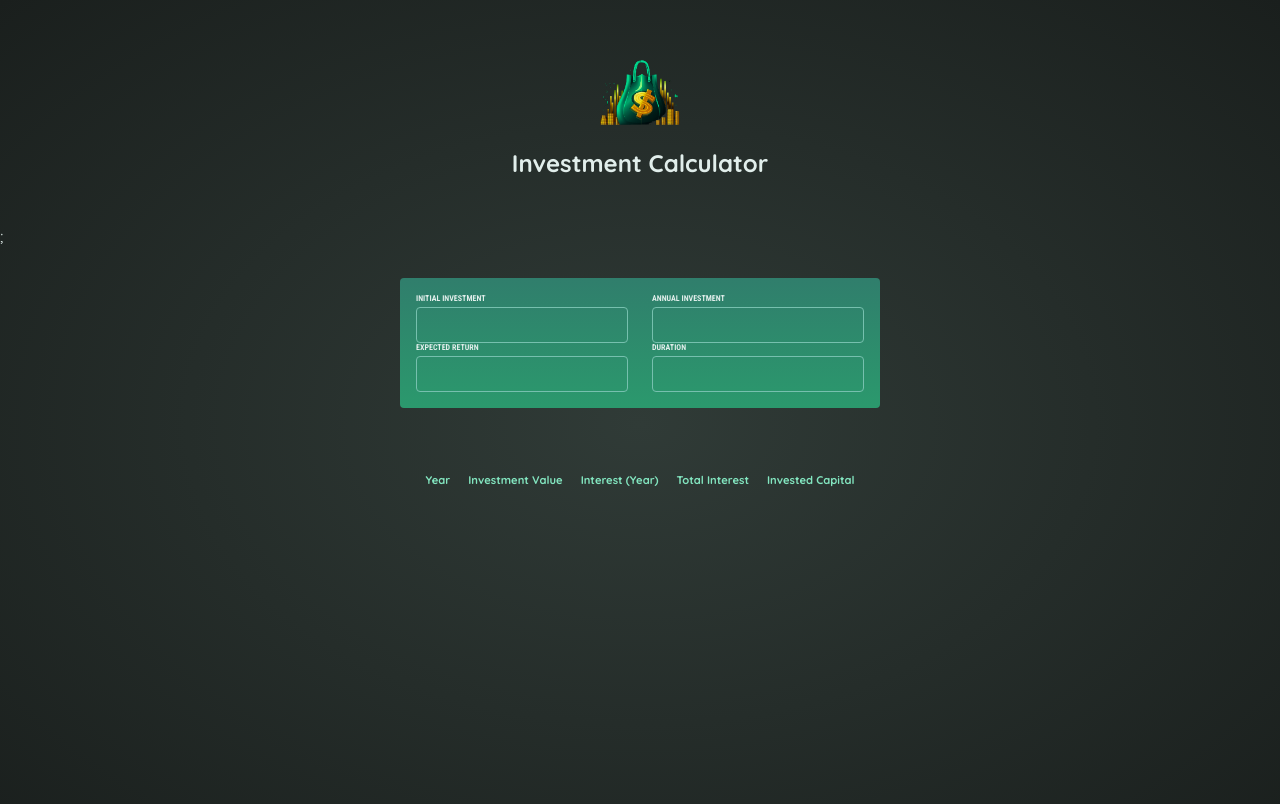
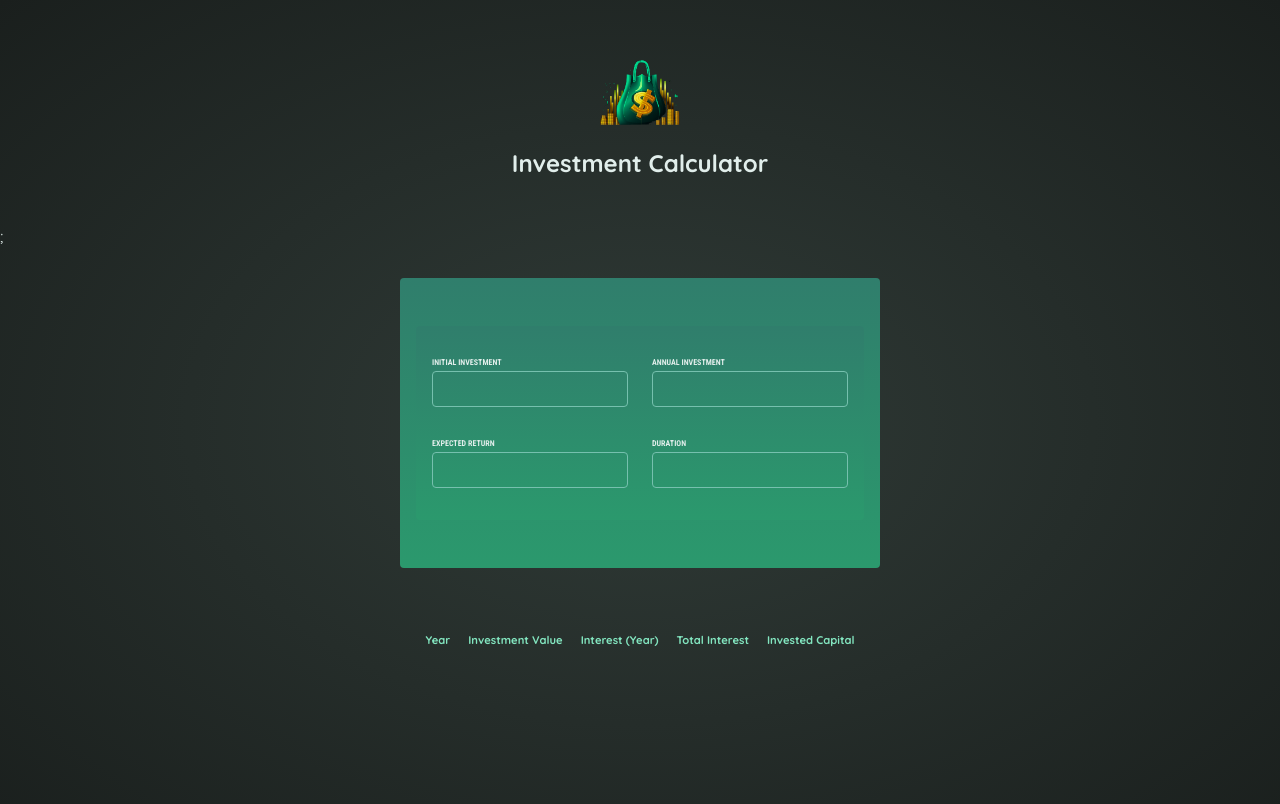
Before and after one commit to bronwyntaljaard/investment-calculator, a React (Vite) app: page / in a window 1280 px wide. Shown: the top 804 px of the page. Built offline with nearby package versions, Linux system fonts and the light colour scheme.

Commit message:
Updated UserInput component - changed input groups from divs to paragraph elements

```diff
--- a/src/App.jsx
+++ b/src/App.jsx
@@ -1,6 +1,6 @@
-import Header from "./components/Header";
-import UserInput from "./components/UserInput";
-import Result from "./components/Result";
+import Header from "./components/Header.jsx";
+import UserInput from "./components/UserInput.jsx";
+import Result from "./components/Result.jsx";
 
 import { calculateInvestmentResults } from "./util/investment";
 
--- a/src/components/UserInput.jsx
+++ b/src/components/UserInput.jsx
@@ -6,9 +6,10 @@ export default function UserInput({
 	handleChange,
 }) {
 	return (
+		<section id="user-input">
 			<form id="user-input">
 				<div className="input-group">
-				<div>
+					<p>
 						<label htmlFor="initial-investment">Initial investment</label>
 						<input
 							type="number"
@@ -18,8 +19,8 @@ export default function UserInput({
 							onChange={handleChange}
 							required
 						></input>
-				</div>
-				<div>
+					</p>
+					<p>
 						<label htmlFor="annual-investment">Annual investment</label>
 						<input
 							type="number"
@@ -29,10 +30,10 @@ export default function UserInput({
 							onChange={handleChange}
 							required
 						></input>
-				</div>
+					</p>
 				</div>
 				<div className="input-group">
-				<div>
+					<p>
 						<label htmlFor="expected-return">Expected return</label>
 						<input
 							type="number"
@@ -43,8 +44,8 @@ export default function UserInput({
 							value={expectedReturn}
 							onChange={handleChange}
 						></input>
-				</div>
-				<div>
+					</p>
+					<p>
 						<label htmlFor="duration">Duration</label>
 						<input
 							type="number"
@@ -54,8 +55,9 @@ export default function UserInput({
 							value={duration}
 							onChange={handleChange}
 						></input>
-				</div>
+					</p>
 				</div>
 			</form>
+		</section>
 	);
 }
```
Lines whose indentation alone changed are shown as unchanged.
